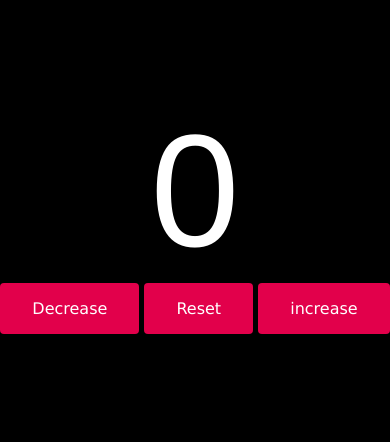
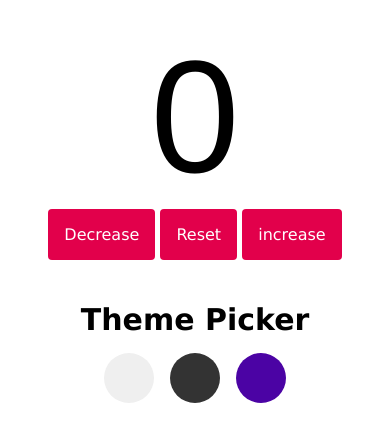
Before and after one commit to kamcee-da-creator/CountEase, a plain HTML site: page index.html in a window 390 px wide. Shown: the part 206-648 px from the top of the page. Drawn offline with Linux system fonts and the light colour scheme.

Commit message:
fix responsiveness

```diff
--- /dev/null
+++ b/dark.js
@@ -0,0 +1,9 @@
+document.addEventListener('DOMContentLoaded', (event) => {
+    const currentTheme = localStorage.getItem('theme') || 'light';
+    setTheme(currentTheme);
+});
+
+function setTheme(theme) {
+    document.documentElement.className = `theme-${theme}`;
+    localStorage.setItem('theme', theme);
+}
--- a/index.html
+++ b/index.html
@@ -13,6 +13,13 @@
       <button id="reset" class="buttons">Reset</button>
       <button class="buttons" id="increase">increase</button>
     </div>
+    <div class="theme">
+      <h1>Theme Picker</h1>
+      <button onclick="setTheme('light')" class="round"></button>
+      <button onclick="setTheme('dark')" class="round dark"></button>
+      <button onclick="setTheme('blue')" class="round blue"></button>
+    </div>
     <script src="script.js"></script>
+    <script src="dark.js"></script>
   </body>
 </html>
--- a/style.css
+++ b/style.css
@@ -4,28 +4,55 @@
   font-family: "verdana", arial, helvetica, sans-serif;
   box-sizing: border-box;
 }
+
 :root {
   --theme-color: #e2004b;
   --theme-color-dark: #9e062c;
+  --bg-color: white;
+  --text-color: black;
 }
+
+.theme-light {
+  --theme-color: #e2004b;
+  --bg-color: white;
+  --text-color: black;
+}
+
+.theme-dark {
+  --theme-color: #9e062c;
+  --bg-color: rgb(20, 19, 19);
+  --text-color: white;
+}
+
+.theme-blue {
+  --theme-color: #3e0089;
+  --bg-color: #6600e2;
+  --text-color: white;
+  --theme-color-dark: #2a025b;
+}
+
 body {
   display: flex;
   flex-direction: column;
   align-items: center;
   justify-content: center;
-  background: black;
-  color: white;
-  height: 100dvh;
+  background: var(--bg-color);
+  color: var(--text-color);
+  height: 100vh;
+  transition: background 0.5s, color 0.5s;
 }
+
 .label {
   display: block;
   text-align: center;
   font-size: 10em;
   font-family: "Helvetica Neue", Helvetica, Arial;
 }
+
 #btn-container {
   text-align: center;
 }
+
 .buttons {
   padding: 1rem 2rem;
   font-size: 1rem;
@@ -35,9 +62,51 @@ body {
   outline: none;
   border-radius: 4px;
   cursor: pointer;
-  transition: background-color 0.35 ;
+  transition: background-color 0.35s;
 }
+
 .buttons:hover,
-.buttons:focus{
-    background-color: var(--theme-color-dark);
+.buttons:focus {
+  background-color: var(--theme-color-dark);
 }
+
+.theme {
+  font-size: 20px;
+  text-align: center;
+  margin-top: 2rem;
+}
+
+.theme h1 {
+  font-size: 1.5em;
+  margin-bottom: 1rem;
+}
+
+.round {
+  height: 50px;
+  width: 50px;
+  border-radius: 50%;
+  cursor: pointer;
+  border: none;
+  outline: none;
+  margin: 0 5px;
+  box-shadow: 1px 2px  3px solid black;
+}
+
+.round.light {
+  background: var(--theme-color);
+}
+
+.round.dark {
+  background: #333;
+}
+
+.round.blue {
+  background: #4b03a4;
+}
+
+@media  screen and (max-width: 768px) {
+  .buttons{
+    margin-bottom: 10px;
+    padding: 1rem 1rem;
+  }
+}
```
